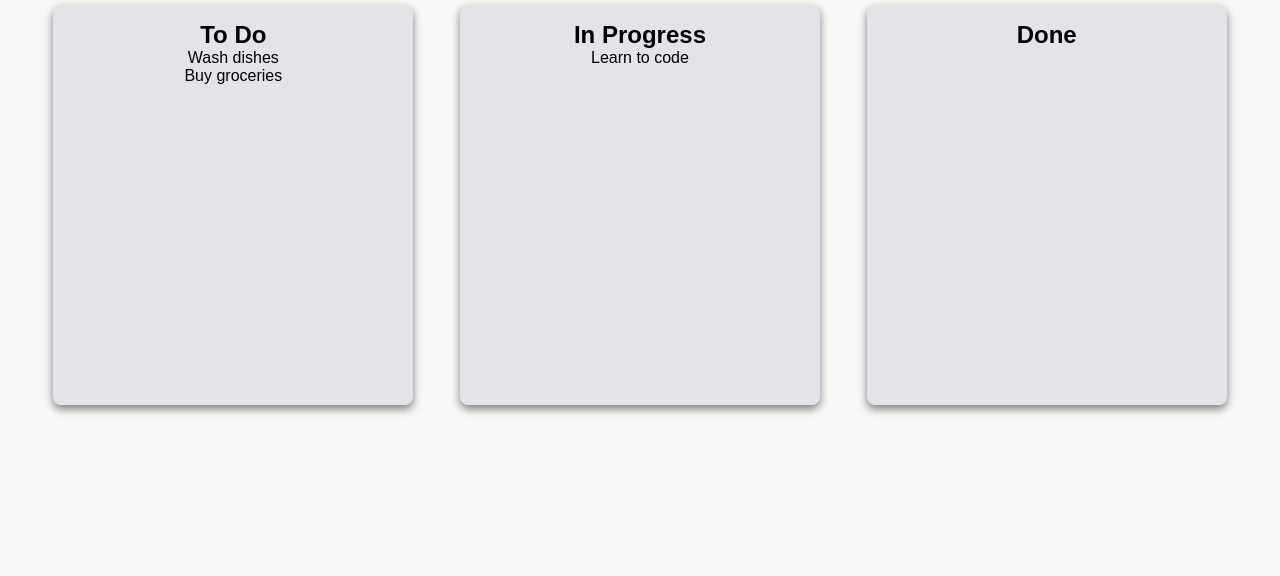
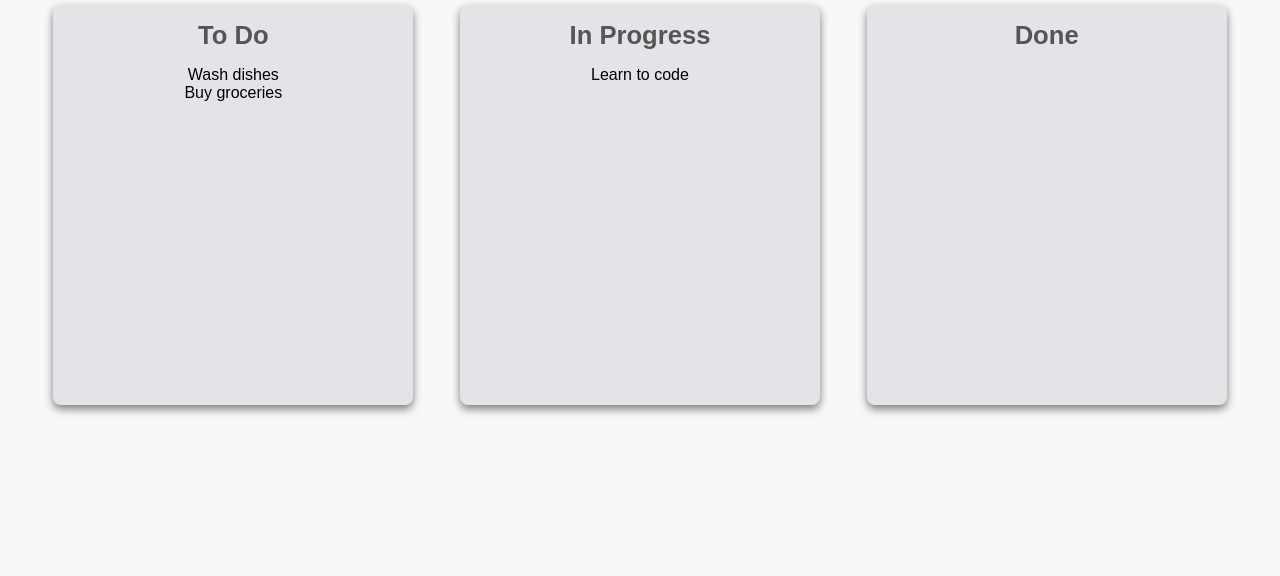
Before and after one commit to MaleeshaVihagana636-coder/html-css-javascript-challenges, a plain HTML site: page DRAG-AND-DROP/index.html in a window 1280 px wide. Shown: the part 224-800 px from the top of the page. Drawn offline with Linux system fonts and the light colour scheme.

Commit message:
style: add styling for h2 elements in .list class

```diff
--- a/DRAG-AND-DROP/style.css
+++ b/DRAG-AND-DROP/style.css
@@ -43,3 +43,10 @@ h1 {
   min-height: 400px;
   box-shadow: 0 4px 8px rgba(0, 0, 0, 0.5);
 }
+
+.list h2 {
+    color: #555;
+    margin-bottom: 1rem;
+    font-size: 1.6rem;
+
+}
```
